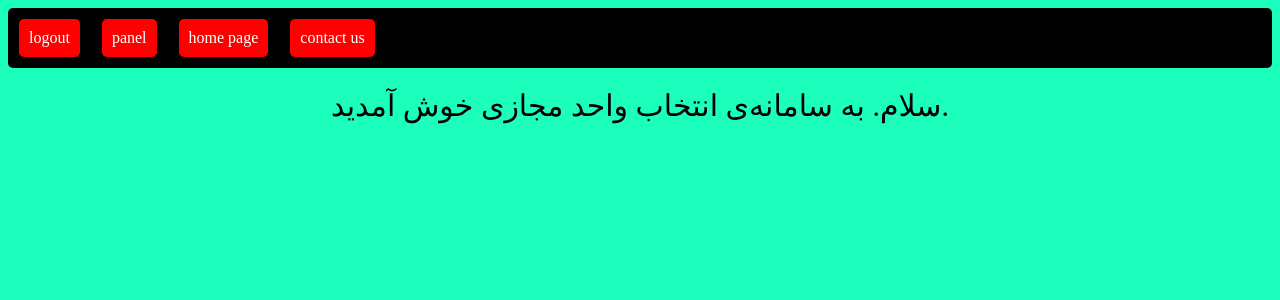
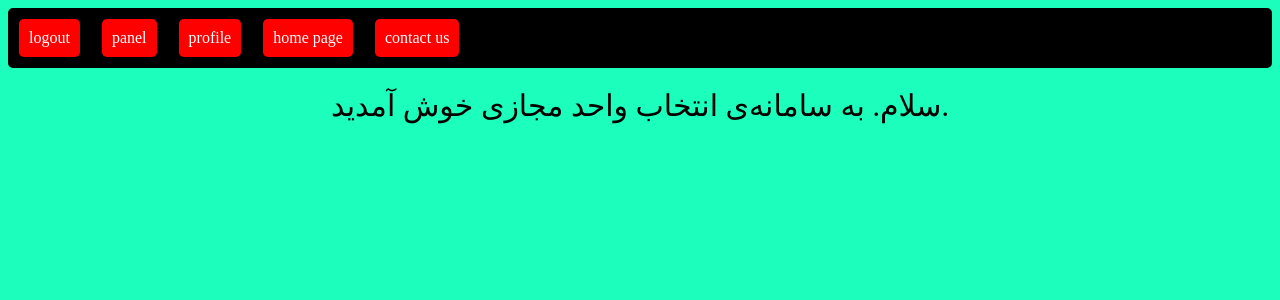
Before and after one commit to re0078/webeloper, a Django app: page / in a window 1280 px wide. Shown: the top 300 px of the page. Run offline with Django 3.2, Linux system fonts and the light colour scheme; the visitor is signed in with stand-in values (Sample User, id 1); some libraries are stand-ins or nearby versions.

Commit message:
phase #8.0

```diff
--- a/templates/base.html
+++ b/templates/base.html
@@ -58,6 +58,7 @@
     {% else %}
         <a id="logout" href="{% url 'web:logout' %}" class="navItem item">logout</a>
         <a id="panel" href="{% url 'web:panel' %}" class="navItem item">panel</a>
+        <a id="profile" href="{% url 'web:profile' %}" class="navItem item">profile</a>
     {% endif %}
     <a id="homepage" href="/" class="navItem item">home page</a>
     <a id="contact_us" href="{% url 'web:contact_us' %}" class="navItem item">contact us</a>
@@ -71,12 +72,12 @@
 {% endblock %}
 {% block successfull_submit %}
 {% endblock %}
+{% block profile %}{% endblock %}
+<div class="loginDiv">
+    {% block register_login %}
 
-    <div class="loginDiv">
-        {% block register_login %}
-
-        {% endblock %}
-    </div>
+    {% endblock %}
+</div>
 
 </body>
 </html>
--- a/web/urls.py
+++ b/web/urls.py
@@ -1,6 +1,6 @@
 from django.urls import path, include
 
-from web.views import index, register, login_user, contact_us, successful_submit, logout_user, panel
+from web.views import index, register, login_user, contact_us, successful_submit, logout_user, panel, profile
 
 app_name = "web"
 urlpatterns = [
@@ -11,4 +11,5 @@ urlpatterns = [
     path('successful_submit', successful_submit, name='successful_submit'),
     path('logout', logout_user, name='logout'),
     path('panel', panel, name='panel'),
+    path('profile', profile, name='profile'),
 ]
--- a/web/views.py
+++ b/web/views.py
@@ -65,3 +65,8 @@ def logout_user(request):
 
 def panel(request):
     return render(request, 'panel.html', {'logged_in': request.user.is_authenticated})
+
+
+def profile(request):
+    user = request.user
+    return render(request, 'profile.html', {'user': user, 'logged_in': request.user.is_authenticated})
```
Also changed, not shown: templates/profile.html (added, +12 -0 lines).
